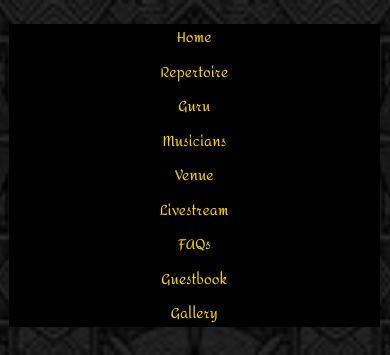
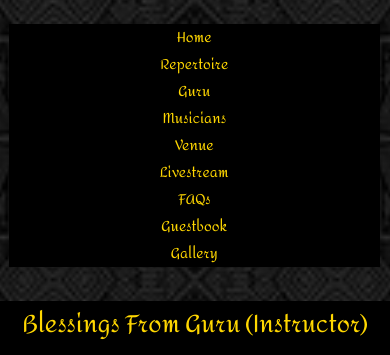
Before and after one commit to JohnPlamoottil/Bharatanatyam-Project, a React (Vite) app in the folder web/: page /#/instructor in a window 390 px wide. Shown: the top 355 px of the page. Built offline with nearby package versions, Linux system fonts and the light colour scheme.

Commit message:
change navlink to navlinks

```diff
--- a/web/src/components/pages/livestream/livestream.css
+++ b/web/src/components/pages/livestream/livestream.css
@@ -66,7 +66,7 @@
 }
 @media screen and (max-width: 768px) {
   /* iPad screen */
-  .nav-link {
+  .nav-links {
     gap: 0.5%;
     font-size: 1rems;
   }
```
